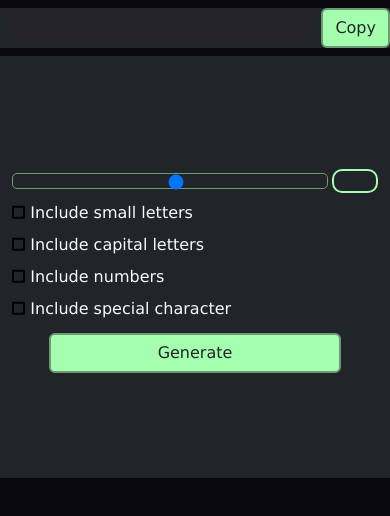
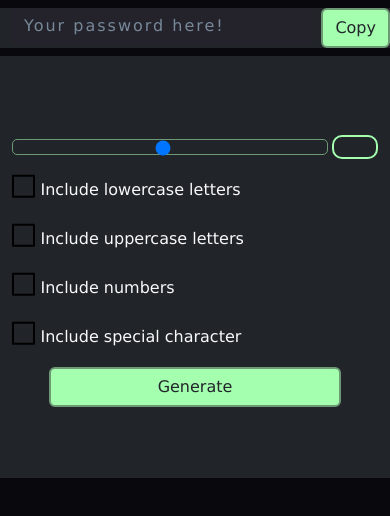
Before and after one commit to LukCen/password_gen_rework, a website: page index.html in a window 390 px wide. Drawn offline with nearby package versions, Linux system fonts and the light colour scheme.

Commit message:
more visual changes for small screen, improved usability

```diff
--- a/index.html
+++ b/index.html
@@ -25,7 +25,7 @@
         <!-- range element for selecting password length -->
         <div class="row justify-content-center mt-2">
             <div class="d-flex col-12 justify-content-center">
-                <input type="range" name="passwordLength" id="passwordLength" min="1" max="24" class="w-100 passwordLength me-1">
+                <input type="range" name="passwordLength" id="passwordLength" min="1" max="24" value="12" class="w-100 passwordLength me-1">
                 <output for="passwordLength" onforminput="value=passwordLength.valueAsNumber;"></output>
             </div>
         </div>
@@ -35,13 +35,13 @@
                 <label class="checkboxWrapper">
                     <input type="checkbox" name="smallLetters" id="smallLetters">
                 </label>
-                <label for="smallLetters" class="checkboxDesc">Include small letters</label>
+                <label for="smallLetters" class="checkboxDesc">Include lowercase letters</label>
             </div>
             <div class="col-12 text-light my-1">
                 <label class="checkboxWrapper">
                     <input type="checkbox" name="largeLetters" id="largeLetters">
                 </label>
-                <label for="largeLetters" class="checkboxDesc">Include capital letters</label>
+                <label for="largeLetters" class="checkboxDesc">Include uppercase letters</label>
             </div>
             <div class="col-12 text-light my-1">
                 <label class="checkboxWrapper">
--- a/script.js
+++ b/script.js
@@ -57,7 +57,7 @@ const updatePassword = () => {
         return finalPassword;
     }
 };
-// takes a final string, generated based on user's selections, and creates a string serving as the password from the selected options. not perfect, sometimes will omit a character type despite it being selected (since its randomized) but i'll fix it later
+// takes a final string, generated based on user's selections, and creates a string serving as the password from the selected options. not perfect, sometimes will omit a character type despite it being selected by the user (since its randomized indexes from a string) but i'll fix it later
 let generatePassword = () => {
     let possibleChars = updatePassword();
     let endResult = '';
--- a/script.ts
+++ b/script.ts
@@ -83,7 +83,7 @@ const updatePassword = () => {
     }
 }
 
-// takes a final string, generated based on user's selections, and creates a string serving as the password from the selected options. not perfect, sometimes will omit a character type despite it being selected (since its randomized) but i'll fix it later
+// takes a final string, generated based on user's selections, and creates a string serving as the password from the selected options. not perfect, sometimes will omit a character type despite it being selected by the user (since its randomized indexes from a string) but i'll fix it later
 let generatePassword = () => {
     let possibleChars: string = updatePassword();
     let endResult: string | null = ''
@@ -92,7 +92,9 @@ let generatePassword = () => {
 
     for(let i = 0; i < finalLength; i++){
         const randomIndex = Math.floor(Math.random()* possibleChars.length)
+
         endResult += possibleChars[randomIndex]
+
     }
 
     result.value = endResult
--- a/scss/style.scss
+++ b/scss/style.scss
@@ -113,16 +113,33 @@ output {
 
 #result{
     background-color: $container-dark;
-    border: none;
+    border: 0;
     border-radius: 0;
     color: white;
     letter-spacing: 2px;
+
+    &::placeholder {
+        color: lightslategray;
+    }
+
+    &:-ms-input-placeholder {
+        color: lightslategray
+    }
+    &::-ms-input-placeholder {
+        color: lightslategray
+    }
+
 }
 
 @media screen and (max-width: 680px){
     input[type='checkbox']{
-        height: .75em;
-        width: .75em
+        height: 1.33em;
+        width: 1.33em;
+        margin: .5em 0 .5em 0;
+    }
+    input[type='checkbox']::before{
+        height: .85em;
+        width: .95em;
     }
 
     .result, .mainBody {
```
Also changed, not shown: css/style.css, 1 other file.
